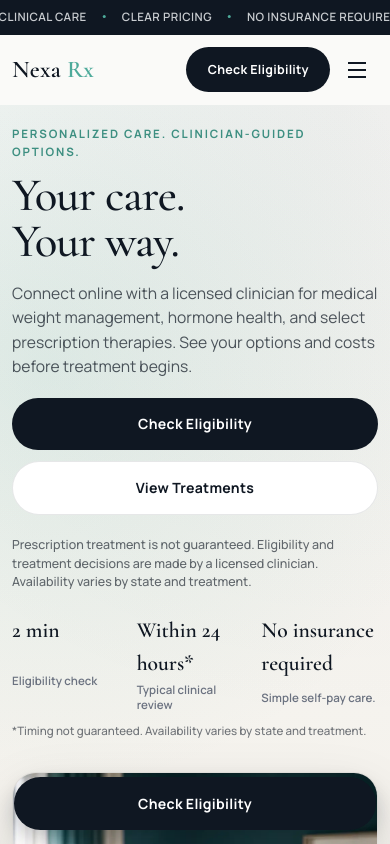
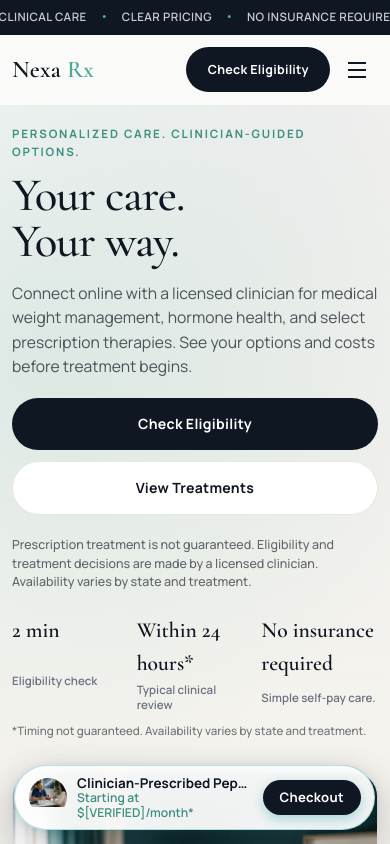
Before and after one commit to Rangel-holdings/nexa, a Next.js app: page / in a window 390 px wide. Shown: the top 844 px of the page. Built offline with nearby package versions, Linux system fonts and the light colour scheme.

Commit message:
feat(mobile): add dynamic scroll-driven card highlights, bounce micro-animations, and mobile UX enhancements

```diff
--- a/app/page.jsx
+++ b/app/page.jsx
@@ -67,6 +67,14 @@ export default function HomePage() {
                     key={program.slug}
                     className="treat-card"
                     data-reveal="up"
+                    data-product-card="true"
+                    data-product-slug={program.slug}
+                    data-product-name={program.title}
+                    data-product-price={program.price}
+                    data-product-image={image?.src || ''}
+                    data-product-alt={image?.alt || program.title}
+                    data-product-checkout="/check-eligibility"
+                    data-product-details={`/${program.slug}`}
                     style={{ '--delay': `${index * 70}ms` }}
                   >
                     {image && (
--- a/app/supplements/page.jsx
+++ b/app/supplements/page.jsx
@@ -52,6 +52,12 @@ export default function Page() {
                 key={item.slug}
                 className="treat-card"
                 data-reveal="up"
+                data-product-card="true"
+                data-product-slug={item.slug}
+                data-product-name={item.name}
+                data-product-price={`${item.subscribePrice}/mo`}
+                data-product-image={image.src}
+                data-product-alt={image.alt}
                 style={{ '--delay': `${index * 70}ms` }}
               >
                 <div className="treat-card__media">
--- a/components/PageShell.jsx
+++ b/components/PageShell.jsx
@@ -1,7 +1,7 @@
 import SiteHeader from './SiteHeader'
 import SiteFooter from './SiteFooter'
 import RevealObserver from './RevealObserver'
-import Link from 'next/link'
+import ScrollHighlightBar from './ScrollHighlightBar'
 
 export default function PageShell({ children, stickyMode = 'eligibility', headerVariant = 'default' }) {
   return (
@@ -10,17 +10,7 @@ export default function PageShell({ children, stickyMode = 'eligibility', header
       {children}
       <SiteFooter />
       <RevealObserver />
-      <div className="mobile-sticky-cta">
-        {stickyMode === 'shop' ? (
-          <Link href="/supplements" className="btn btn--primary btn--lg">
-            Shop Supplements
-          </Link>
-        ) : (
-          <Link href="/check-eligibility" className="btn btn--primary btn--lg">
-            Check Eligibility
-          </Link>
-        )}
-      </div>
+      <ScrollHighlightBar stickyMode={stickyMode} />
     </div>
   )
 }
--- /dev/null
+++ b/components/ScrollHighlightBar.jsx
@@ -0,0 +1,115 @@
+'use client'
+
+import { useEffect, useState, useRef } from 'react'
+import Link from 'next/link'
+import SiteImage from './SiteImage'
+
+export default function ScrollHighlightBar({ stickyMode = 'eligibility' }) {
+  const [activeProduct, setActiveProduct] = useState(null)
+  const observerRef = useRef(null)
+
+  useEffect(() => {
+    const cards = Array.from(document.querySelectorAll('[data-product-card]'))
+    if (!cards.length) {
+      setActiveProduct(null)
+      return undefined
+    }
+
+    const visibleMap = new Map()
+
+    observerRef.current = new IntersectionObserver(
+      (entries) => {
+        entries.forEach((entry) => {
+          if (entry.isIntersecting) {
+            visibleMap.set(entry.target, entry.intersectionRatio)
+            entry.target.classList.add('is-active-card')
+          } else {
+            visibleMap.delete(entry.target)
+            entry.target.classList.remove('is-active-card')
+          }
+        })
+
+        // Pick card with highest intersection ratio in viewport
+        let highestCard = null
+        let highestRatio = 0
+
+        visibleMap.forEach((ratio, target) => {
+          if (ratio > highestRatio) {
+            highestRatio = ratio
+            highestCard = target
+          }
+        })
+
+        if (highestCard && highestRatio > 0.25) {
+          const dataset = highestCard.dataset
+          setActiveProduct({
+            slug: dataset.productSlug || 'product',
+            name: dataset.productName || 'Supplement',
+            price: dataset.productPrice || '',
+            imageSrc: dataset.productImage || '',
+            imageAlt: dataset.productAlt || dataset.productName || 'Product',
+            checkoutUrl: dataset.productCheckout || `/supplements/checkout?product=${dataset.productSlug}`,
+            detailsUrl: dataset.productDetails || `/supplements/${dataset.productSlug}`,
+          })
+        } else {
+          setActiveProduct(null)
+        }
+      },
+      {
+        rootMargin: '-15% 0px -25% 0px',
+        threshold: [0.25, 0.5, 0.75, 1.0],
+      }
+    )
+
+    cards.forEach((card) => observerRef.current.observe(card))
+
+    return () => {
+      if (observerRef.current) {
+        observerRef.current.disconnect()
+      }
+    }
+  }, [])
+
+  return (
+    <div className="mobile-sticky-cta">
+      {activeProduct ? (
+        <div key={activeProduct.slug} className="scroll-highlight-bar animate-bounce-in">
+          <div className="scroll-highlight-bar__info">
+            {activeProduct.imageSrc && (
+              <div className="scroll-highlight-bar__thumb">
+                <SiteImage
+                  src={activeProduct.imageSrc}
+                  alt={activeProduct.imageAlt}
+                  width={38}
+                  height={38}
+                />
+              </div>
+            )}
+            <div className="scroll-highlight-bar__text">
+              <span className="scroll-highlight-bar__title">{activeProduct.name}</span>
+              {activeProduct.price && (
+                <span className="scroll-highlight-bar__price">{activeProduct.price}</span>
+              )}
+            </div>
+          </div>
+          <div className="scroll-highlight-bar__actions">
+            <Link
+              href={activeProduct.checkoutUrl}
+              className="btn btn--primary btn--sm scroll-highlight-bar__btn"
+            >
+              Checkout
+            </Link>
+          </div>
+        </div>
+      ) : stickyMode === 'shop' ? (
+        <Link href="/supplements" className="btn btn--primary btn--lg">
+          Shop Supplements
+        </Link>
+      ) : (
+        <Link href="/check-eligibility" className="btn btn--primary btn--lg">
+          Check Eligibility
+        </Link>
+      )}
+    </div>
+  )
+}
--- a/src/index.css
+++ b/src/index.css
@@ -3902,3 +3902,112 @@ html.js [data-reveal="tilt"]:not(.is-in) {
 .logo__word {
   transition: min-height 0.25s ease, font-size 0.25s ease;
 }
+
+/* Dynamic Scroll Highlight Bar & Micro-Animations */
+@keyframes bounceIn {
+  0% {
+    opacity: 0;
+    transform: translateY(18px) scale(0.92);
+  }
+  60% {
+    opacity: 1;
+    transform: translateY(-4px) scale(1.02);
+  }
+  100% {
+    opacity: 1;
+    transform: translateY(0) scale(1);
+  }
+}
+
+@keyframes activeCardPulse {
+  0%, 100% {
+    box-shadow: 0 10px 28px rgba(15, 23, 34, 0.12), 0 0 0 2px rgba(10, 154, 158, 0.35);
+  }
+  50% {
+    box-shadow: 0 14px 34px rgba(15, 23, 34, 0.18), 0 0 0 3.5px rgba(10, 154, 158, 0.65);
+  }
+}
+
+.animate-bounce-in {
+  animation: bounceIn 0.38s cubic-bezier(0.34, 1.56, 0.64, 1) forwards;
+}
+
+.scroll-highlight-bar {
+  display: flex;
+  align-items: center;
+  justify-content: space-between;
+  gap: 0.75rem;
+  padding: 0.55rem 0.85rem;
+  background: rgba(255, 255, 255, 0.94);
+  backdrop-filter: blur(14px);
+  -webkit-backdrop-filter: blur(14px);
+  border: 1px solid rgba(10, 154, 158, 0.28);
+  border-radius: 50px;
+  box-shadow: 0 12px 32px rgba(15, 23, 34, 0.22), 0 2px 8px rgba(10, 154, 158, 0.15);
+}
+
+.scroll-highlight-bar__info {
+  display: flex;
+  align-items: center;
+  gap: 0.65rem;
+  min-width: 0;
+}
+
+.scroll-highlight-bar__thumb {
+  position: relative;
+  width: 38px;
+  height: 38px;
+  border-radius: 50%;
+  overflow: hidden;
+  flex-shrink: 0;
+  border: 1.5px solid var(--teal-medium);
+  background: var(--cream);
+}
+
+.scroll-highlight-bar__thumb img,
+.scroll-highlight-bar__thumb .site-image {
+  object-fit: cover;
+}
+
+.scroll-highlight-bar__text {
+  display: flex;
+  flex-direction: column;
+  min-width: 0;
+  line-height: 1.2;
+}
+
+.scroll-highlight-bar__title {
+  font-size: 0.84rem;
+  font-weight: 700;
+  color: var(--navy);
+  white-space: nowrap;
+  overflow: hidden;
+  text-overflow: ellipsis;
+}
+
+.scroll-highlight-bar__price {
+  font-size: 0.76rem;
+  font-weight: 600;
+  color: var(--teal-deep);
+}
+
+.scroll-highlight-bar__actions {
+  flex-shrink: 0;
+}
+
+.scroll-highlight-bar__btn {
+  border-radius: 30px !important;
+  padding: 0.45rem 1.05rem !important;
+  font-size: 0.82rem !important;
+  box-shadow: 0 4px 12px rgba(10, 154, 158, 0.32) !important;
+}
+
+/* Scroll-driven Card Highlight Effects on Mobile */
+@media (max-width: 767px) {
+  .treat-card.is-active-card,
+  .bundle-card.is-active-card {
+    transform: translateY(-4px) scale(1.018);
+    animation: activeCardPulse 2.8s infinite ease-in-out;
+    border-color: rgba(10, 154, 158, 0.45) !important;
+  }
+}
```
Also changed, not shown: components/ShopSubPage.jsx (+12 -0 lines).
